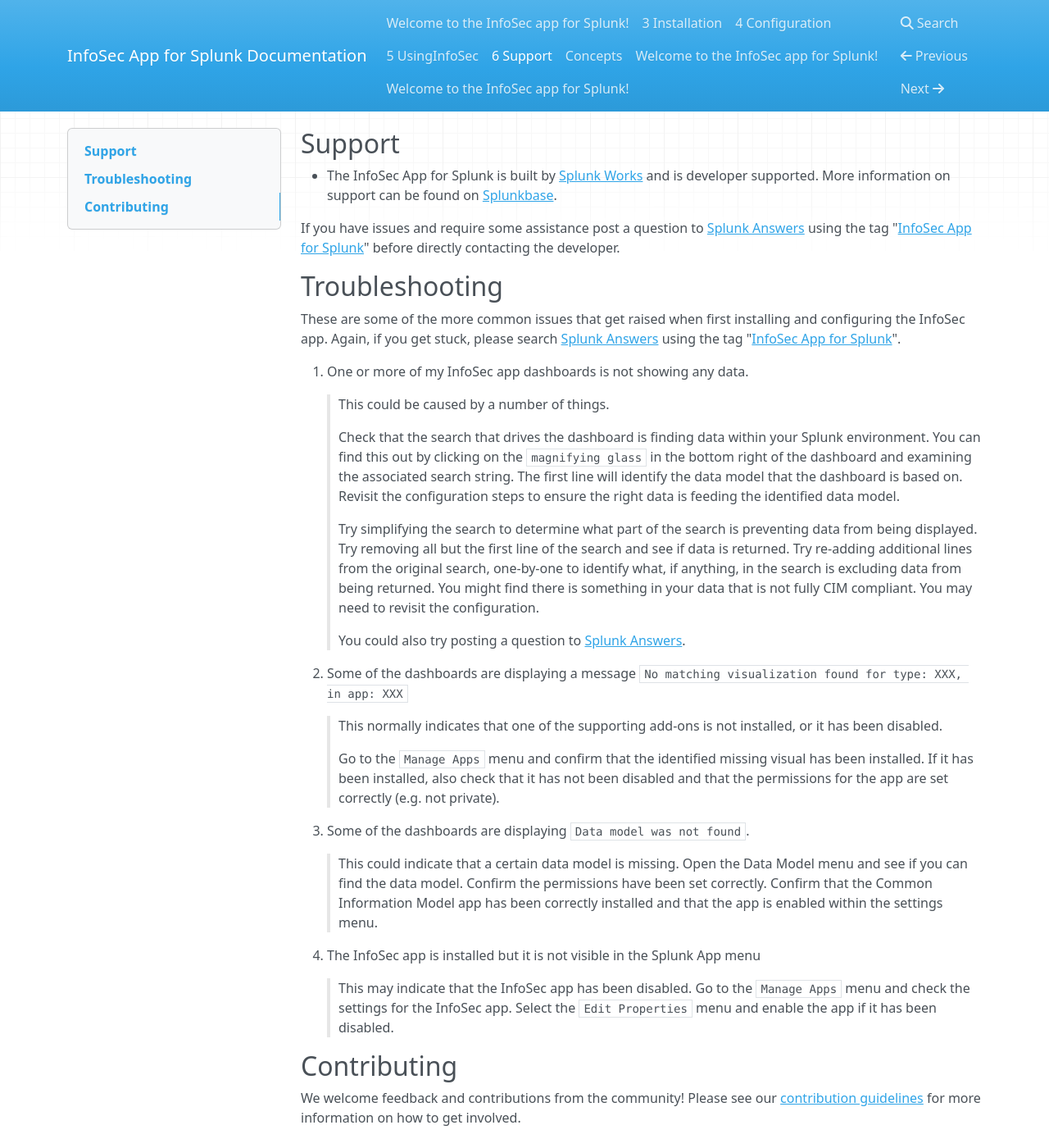
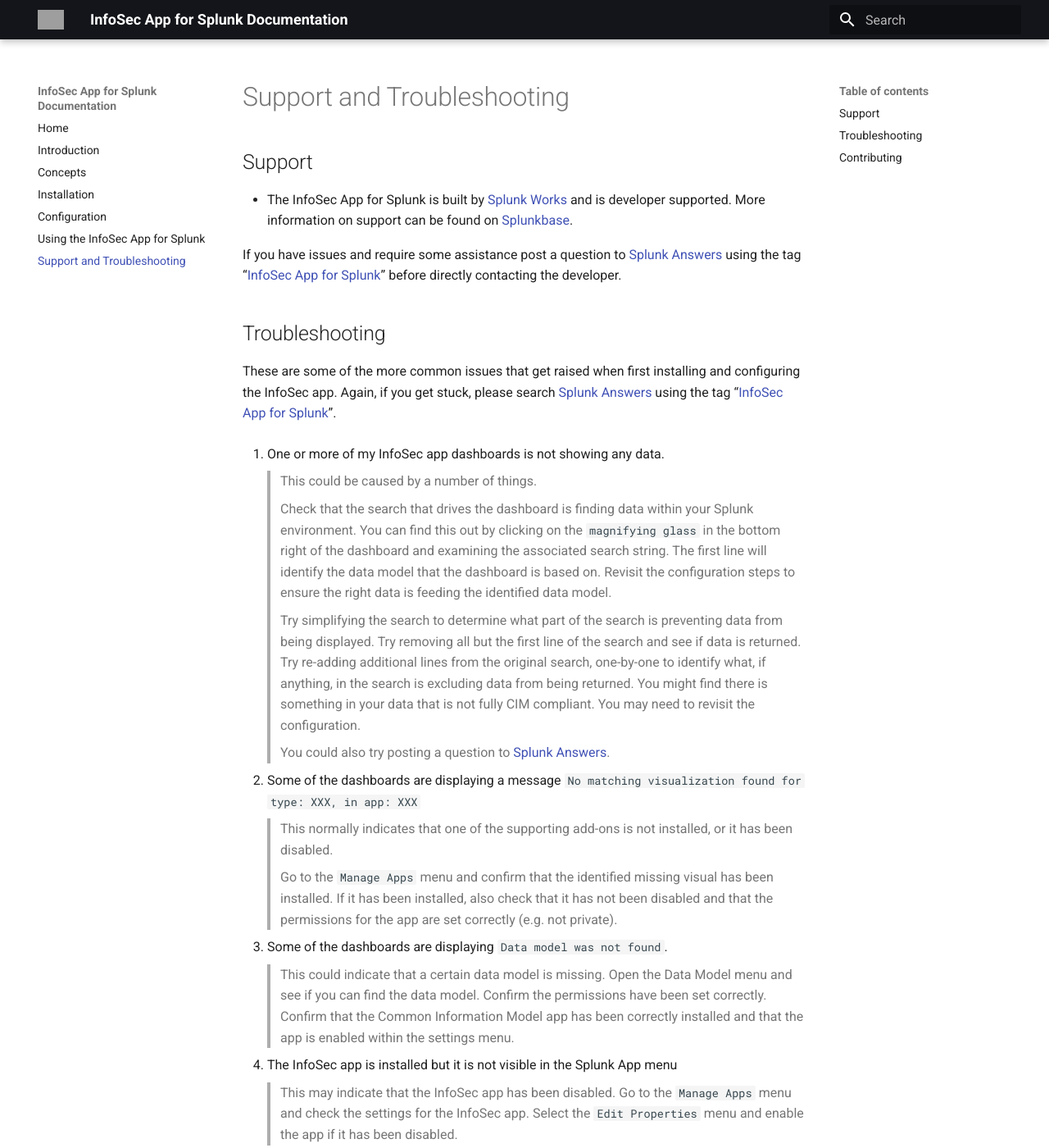
Before and after one commit to philwild/infosecdocs, an MkDocs documentation site: the page built from docs/6 - Support.md, in a window 1280 px wide and 1400 px high. Shown: the whole window at 82% size. Built offline with MkDocs 1.6.1 and Material for MkDocs 9.7.7, drawn with Linux system fonts in a browser that asks for light colours; nearby versions of some CDN libraries; some of the changed text lies outside the part shown; grey boxes are pictures that could not be loaded.

Commit message:
formatting

```diff
--- a/mkdocs.yml
+++ b/mkdocs.yml
@@ -1 +1,26 @@
 site_name: InfoSec App for Splunk Documentation
+
+nav:
+  - Home: "README.md"
+  - Introduction: "1 - Introduction.md"
+  - Concepts: "2 - Concepts.md"
+  - Installation: "3 - Installation.md"
+  - Configuration: "4 - Configuration.md"
+  - Using the InfoSec App for Splunk: "5 - UsingInfoSec.md"
+  - Support and Troubleshooting: "6 - Support.md"
+
+markdown_extensions:
+  - toc:
+      permalink: True
+  - smarty
+  - fenced_code
+  - sane_lists
+  - codehilite
+
+theme:
+  name: "material"
+  palette:
+    primary: "black"
+    accent: "orange"
+  favicon: "logo.png"
+  logo: "logo.png"
```
Also changed, not shown: OLD_README.md (renamed from README.md), docs/index.md (renamed from docs/README.md).
